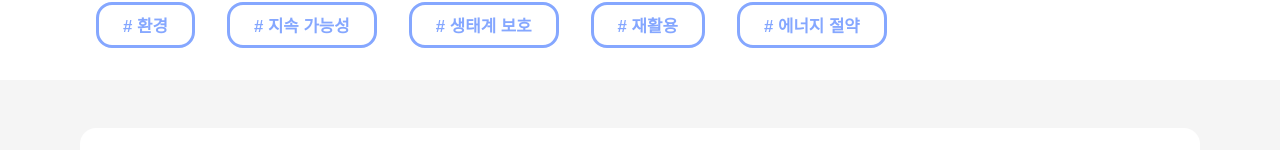
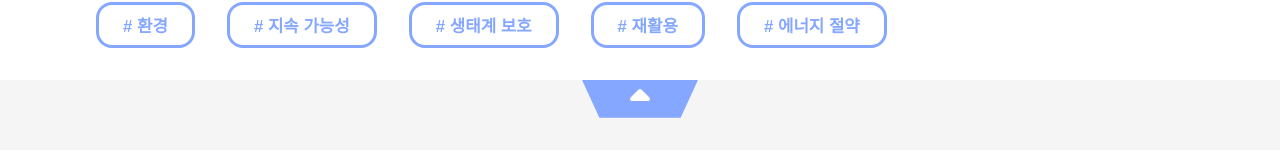
Before and after one commit to Surfthon/front-web, a React (Create React App) app: page /result in a window 1280 px wide. Shown: the part 344-494 px from the top of the page. Built offline with nearby package versions, Linux system fonts and the light colour scheme.

Commit message:
업 다운 버튼 생성

```diff
--- a/src/pages/Result/Result.jsx
+++ b/src/pages/Result/Result.jsx
@@ -3,6 +3,11 @@ import './Result.scss';
 import { Pagination } from 'antd';
 import Category from '../../components/Category/Category';
 import { useLocation } from 'react-router-dom';
+import { FontAwesomeIcon } from '@fortawesome/react-fontawesome';
+import {
+  faCaretUp,
+  faCaretDown,
+} from '@fortawesome/free-solid-svg-icons';
 
 export default function Result() {
   const location = useLocation();
@@ -146,15 +151,26 @@ export default function Result() {
     );
   };
 
+  // 카테고리 영역 가시성 상태 관리
+  const [isCategoryVisible, setIsCategoryVisible] =
+    useState(true);
+
+  // 버튼 클릭 핸들러 - 카테고리 가시성 토글 및 아이콘 변경
+  const handleCenterButtonClick = () => {
+    setIsCategoryVisible(!isCategoryVisible);
+  };
   return (
     <div className="page">
+      {isCategoryVisible && (
         <div className="category-background">
           <div className="categoryButtons">
             {categories.map((category, index) => (
               <button
                 key={index}
                 className={`category-button ${
-                selectedCategories[index] ? 'selected' : ''
+                  selectedCategories[index]
+                    ? 'selected'
+                    : ''
                 }`}
                 onClick={() => handleCategoryClick(index)}
               >
@@ -162,6 +178,19 @@ export default function Result() {
               </button>
             ))}
           </div>
+        </div>
+      )}
+      <div className="center-box">
+        <button
+          className="center-button"
+          onClick={handleCenterButtonClick}
+        >
+          <FontAwesomeIcon
+            icon={
+              isCategoryVisible ? faCaretUp : faCaretDown
+            }
+          />
+        </button>
       </div>
       <div className="searchResults">
         {/* 공모전 검색 결과  */}
--- a/src/pages/Result/Result.scss
+++ b/src/pages/Result/Result.scss
@@ -84,6 +84,25 @@
   }
 }
 
+.center-box {
+  display: flex;
+  justify-content: center;
+  text-align: center;
+  align-items: center;
+}
+
+.center-button {
+  border: none;
+  background-color: #85a7ff;
+  color: white;
+  padding: 0.02rem 3rem;
+  text-align: center;
+  font-size: 2rem;
+  cursor: pointer;
+  display: inline-block;
+  clip-path: polygon(0% 0%, 100% 0%, 85% 100%, 15% 100%);
+}
+
 .category-button {
   background-color: white;
   color: #85a7ff;
```
Lines whose indentation alone changed are shown as unchanged.
